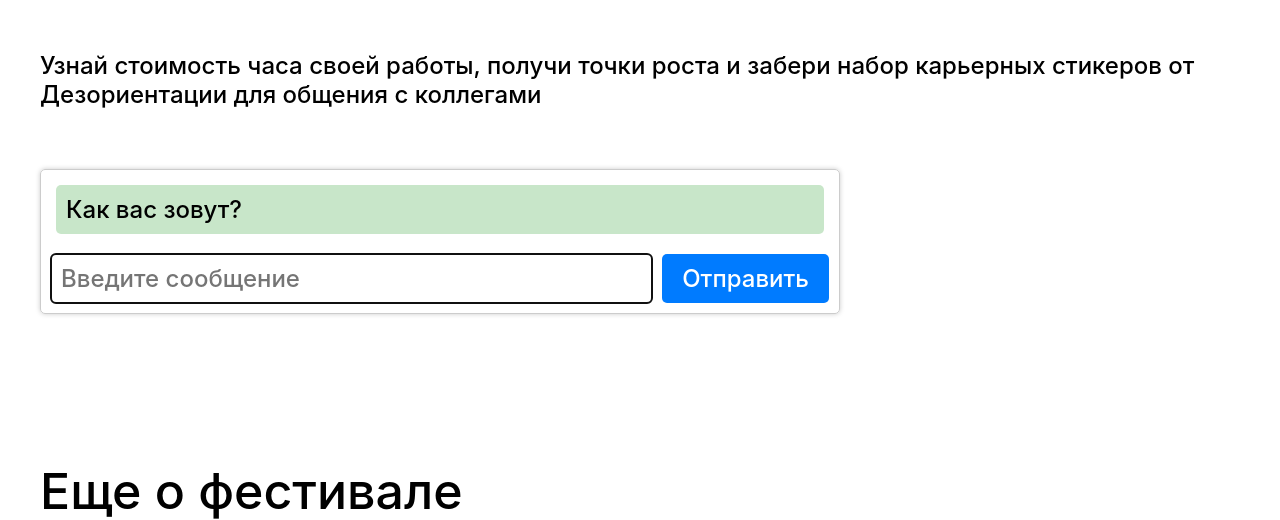
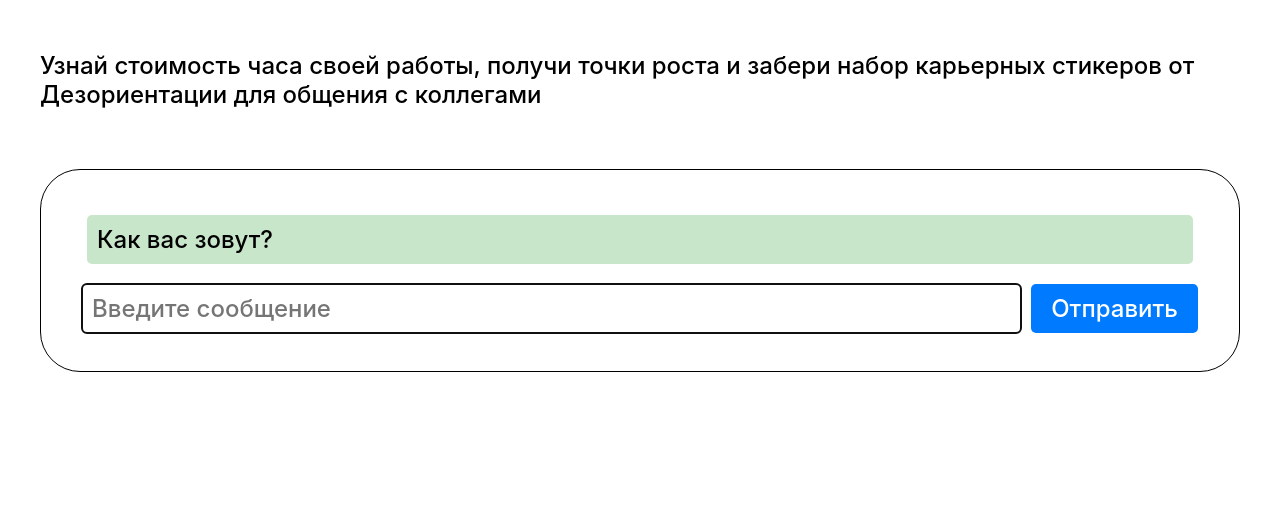
Before and after one commit to regilina/desor, a Django app: template dezor/templates/main.html in a window 1280 px wide. Shown: the part 1169-1689 px from the top of the page. Run offline with Django 4.2, Linux system fonts and the light colour scheme; the template is opened without the code that fills it, so the values that code supplies are empty.

Commit message:
Some changes

```diff
--- a/dezor/static/css/styles.css
+++ b/dezor/static/css/styles.css
@@ -70,11 +70,9 @@
 }
 
 .chat {
-  max-width: 800px;
-  border: 1px solid #ccc;
-  border-radius: 5px;
-  padding: 10px;
-  box-shadow: 0px 0px 5px #ccc;
+  border-radius: 40px;
+  border: 1px solid #000;
+  padding: 40px 41px 38px;
   display: flex;
   flex-direction: column;
 }
--- a/dezor/static/css/styles.scss
+++ b/dezor/static/css/styles.scss
@@ -83,11 +83,9 @@
 }
 
 .chat {
-  max-width: 800px;
-  border: 1px solid #ccc;
-  border-radius: 5px;
-  padding: 10px;
-  box-shadow: 0px 0px 5px #ccc;
+  border-radius: 40px;
+  border: 1px solid #000;
+  padding: 40px 41px 38px;
   display: flex;
   flex-direction: column;
 
```
Also changed, not shown: 1 other file.
